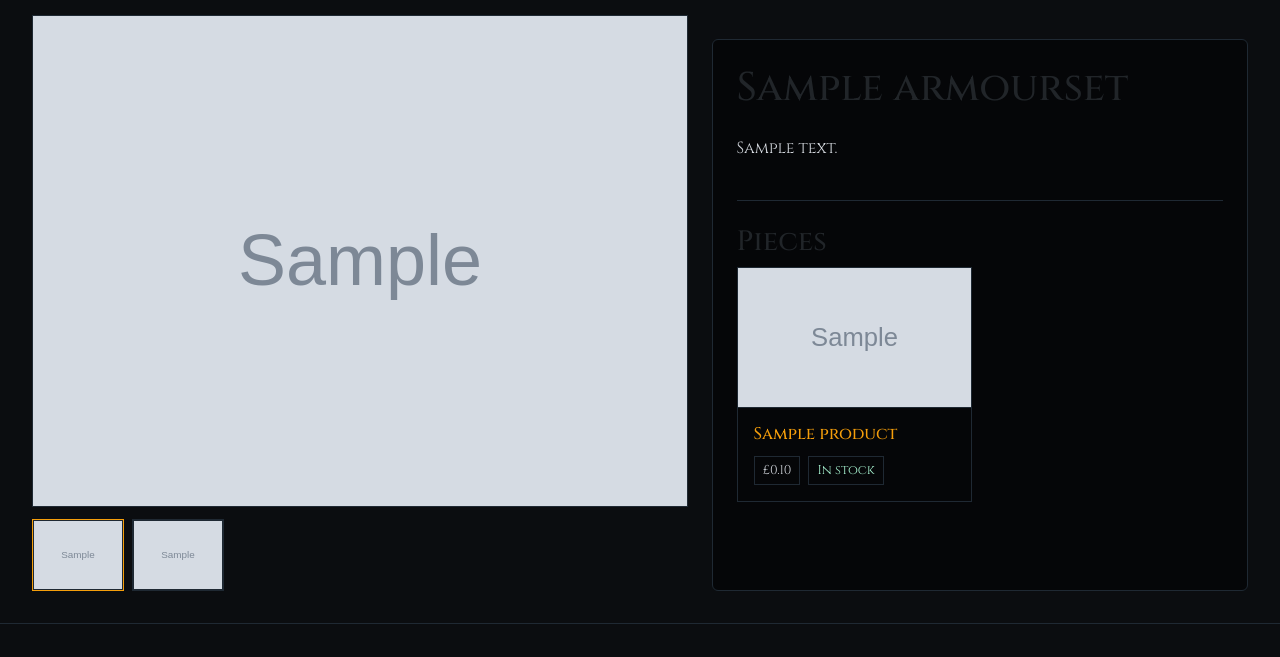
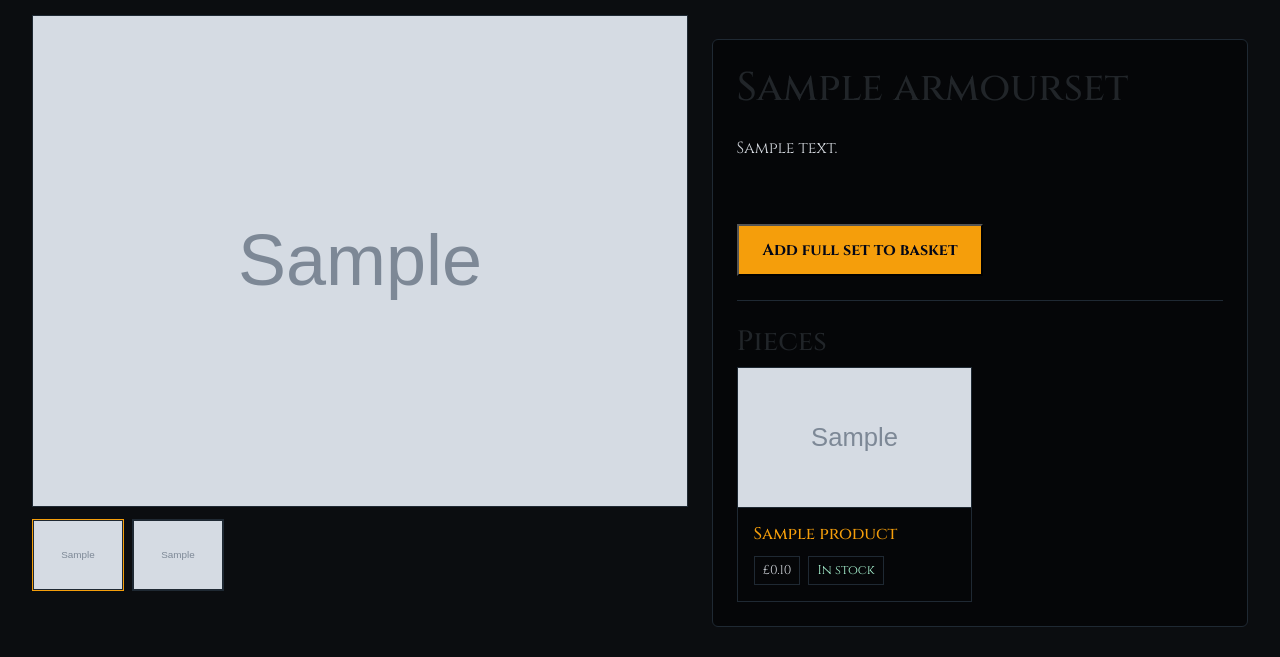
Before and after one commit to TGOSS1984/ashen-emporium, a Django app: a page that uses templates/catalog/armour_set_detail.html in a window 1280 px wide. Shown: the part 228-885 px from the top of the page. Run offline with Django 4.2, Linux system fonts and the light colour scheme; tables that the repository leaves empty hold one stand-in row (values such as "Sample post"); grey boxes marked "Sample" are stand-in pictures.

Commit message:
feat(armour): add full armour set to basket

```diff
--- a/catalog/urls.py
+++ b/catalog/urls.py
@@ -6,6 +6,7 @@ from . import views
 urlpatterns = [
     path("catalogue/", product_list, name="product_list"),
     path("catalogue/<slug:slug>/", product_detail, name="product_detail"),
+    path("armour-sets/<slug:slug>/add-to-cart/", views.armour_set_add_to_cart, name="armour_set_add_to_cart"),
 ]
 
 urlpatterns += [
--- a/catalog/views.py
+++ b/catalog/views.py
@@ -1,9 +1,14 @@
 from django.core.paginator import Paginator
 from django.db.models import Q
-from django.shortcuts import get_object_or_404, render
+from django.shortcuts import get_object_or_404, render, redirect
 
 from .models import Product
 from .models import ArmourSet
+
+from django.contrib import messages
+from django.views.decorators.http import require_POST
+from cart.cart import Cart
+
 
 
 def product_list(request):
@@ -110,3 +115,36 @@ def armour_set_detail(request, slug):
         "catalog/armour_set_detail.html",
         {"armour_set": armour_set, "pieces": pieces},
     )
+
+@require_POST
+def armour_set_add_to_cart(request, slug):
+    armour_set = get_object_or_404(
+        ArmourSet.objects.prefetch_related("pieces"),
+        slug=slug,
+    )
+
+    cart = Cart(request.session)
+
+    added = 0
+    skipped_out = 0
+    skipped_inactive = 0
+
+    for p in armour_set.pieces.all():
+        if not p.is_active:
+            skipped_inactive += 1
+            continue
+        if p.stock_qty <= 0:
+            skipped_out += 1
+            continue
+
+        cart.add(product_id=p.id, qty=1)
+        added += 1
+
+    if added:
+        messages.success(request, f"Added {added} piece(s) from {armour_set.name} to your basket.")
+    if skipped_out:
+        messages.warning(request, f"Skipped {skipped_out} out-of-stock piece(s).")
+    if skipped_inactive:
+        messages.info(request, f"Skipped {skipped_inactive} unavailable piece(s).")
+
+    return redirect("armour_set_detail", slug=armour_set.slug)
--- a/templates/catalog/armour_set_detail.html
+++ b/templates/catalog/armour_set_detail.html
@@ -74,6 +74,12 @@
       <p class="muted">A complete set, assembled by the Emporium’s archivists.</p>
     {% endif %}
 
+    <form method="post" action="{% url 'armour_set_add_to_cart' armour_set.slug %}" style="margin-top: 1rem;">
+      {% csrf_token %}
+      <button type="submit" class="cta-button">Add full set to basket</button>
+    </form>
+
+
     <div class="divider"></div>
 
     <h3>Pieces</h3>
```
